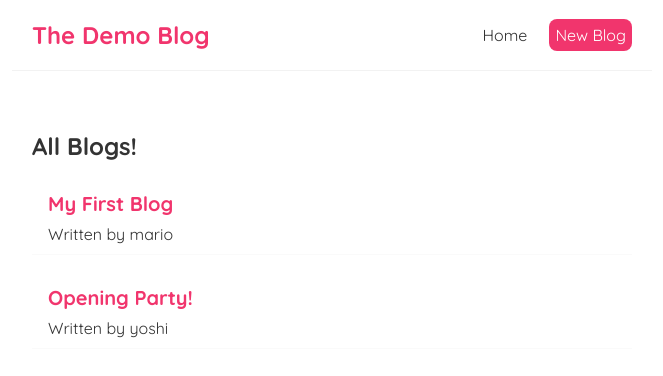
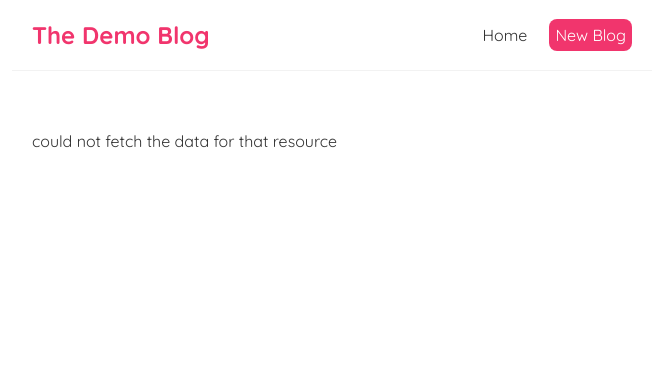
Before and after one commit to new-biee/demo-react, a React (Create React App) app: page / in a window 1280 px wide. Shown: the top 376 px of the page, without its empty margins (308-971 px from the left). Built offline with nearby package versions, Linux system fonts and the light colour scheme; no server answers; data requests are answered from the project's data file.

Commit message:
lesson20-Making a Custome Hook

```diff
--- a/src/Home.js
+++ b/src/Home.js
@@ -1,28 +1,13 @@
 import { useState, useEffect } from "react";
 import BlogList from "./BlogList";
+import useFetch from "./useFetch";
 
 const Home = () => {
-
-  const [blogs, setBlogs] = useState(null);
-
-  const [isPending, setIsPending] = useState(true);
-
-  useEffect(() => {
-    setTimeout(() => {
-      fetch('http://localhost:8000/blogs')
-        .then(res => {
-          return res.json();
-        })
-        .then(data => {
-          console.log(data);
-          setBlogs(data);
-          setIsPending(false);
-        });
-    }, 1000)
-  }, []);
+  const { isPending, error, data: blogs } = useFetch('http://localhost:8000/blogss');
 
   return (
     <div className="home">
+      {error && <div>{error}</div>}
       {isPending && <div>Loading...</div>}
       {blogs && <BlogList blogs={blogs} title="All Blogs!" />}
     </div>
--- /dev/null
+++ b/src/useFetch.js
@@ -0,0 +1,33 @@
+import { useState, useEffect } from "react";
+
+const useFetch = (url) => {
+
+    const [data, setData] = useState(null);
+    const [isPending, setIsPending] = useState(true);
+    const [error, setError] = useState(null);
+
+    useEffect(() => {
+        setTimeout(() => {
+            fetch(url)
+                .then(res => {
+                    if (!res.ok) { //error coming back form server
+                        throw Error('could not fetch the data for that resource');
+                    }
+                    return res.json();
+                })
+                .then(data => {
+                    setData(data);
+                    setIsPending(false);
+                    setError(null);
+                })
+                .catch(err => {
+                    setIsPending(false);
+                    setError(err.message);
+                })
+        }, 1000)
+    }, [url]);
+
+    return { data, isPending, error }
+}
+
+export default useFetch;
```
